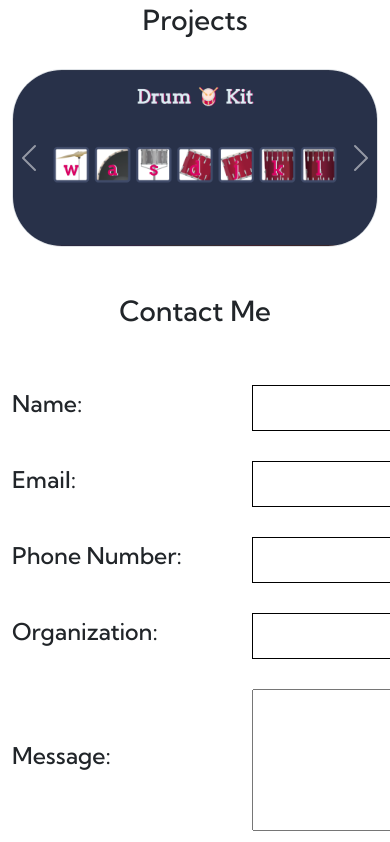
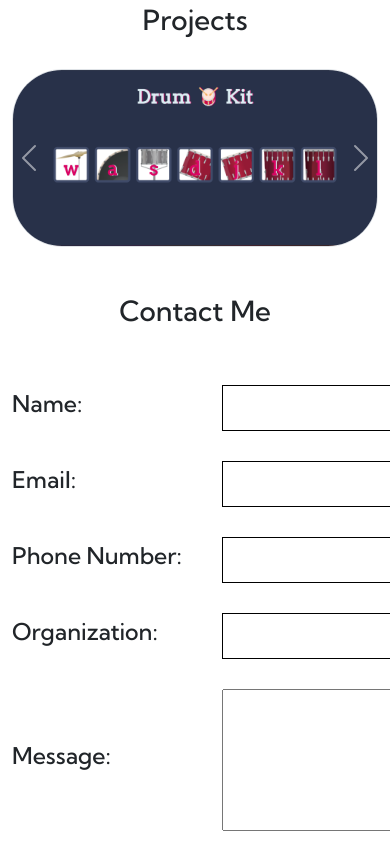
Before and after one commit to SACHk291/Personal-Website, a website with bundled scripts: page index.html in a window 390 px wide. Shown: the part 3078-3920 px from the top of the page. Built offline with nearby package versions, Linux system fonts and the light colour scheme.

Commit message:
Add files via upload

```diff
--- a/styles.css
+++ b/styles.css
@@ -140,11 +140,16 @@ input{
 
 @media(max-width:768px){
 
+    .form-group label {
+        width: 200px;
+        margin-right: 10px;
+    }
+
     .form-group > input{
-        width: 150px;
+        width: 180px;
     }
     #message{
-        width: 150px;
+        width: 180px;
         height: auto;
     }
 
```
